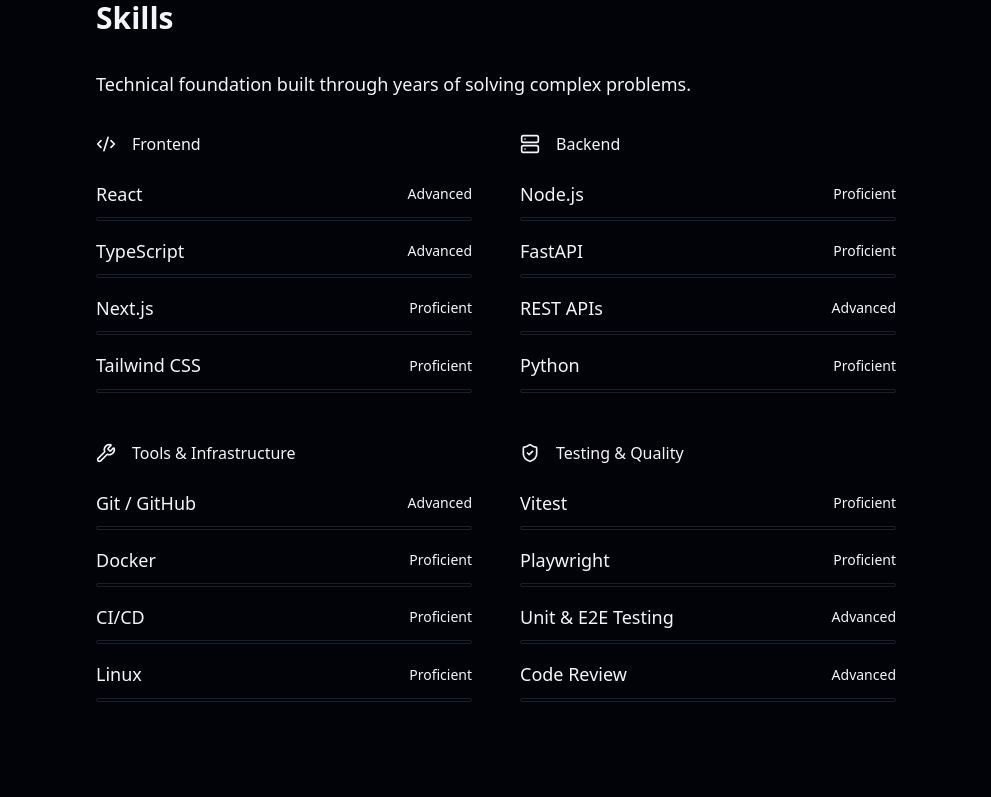
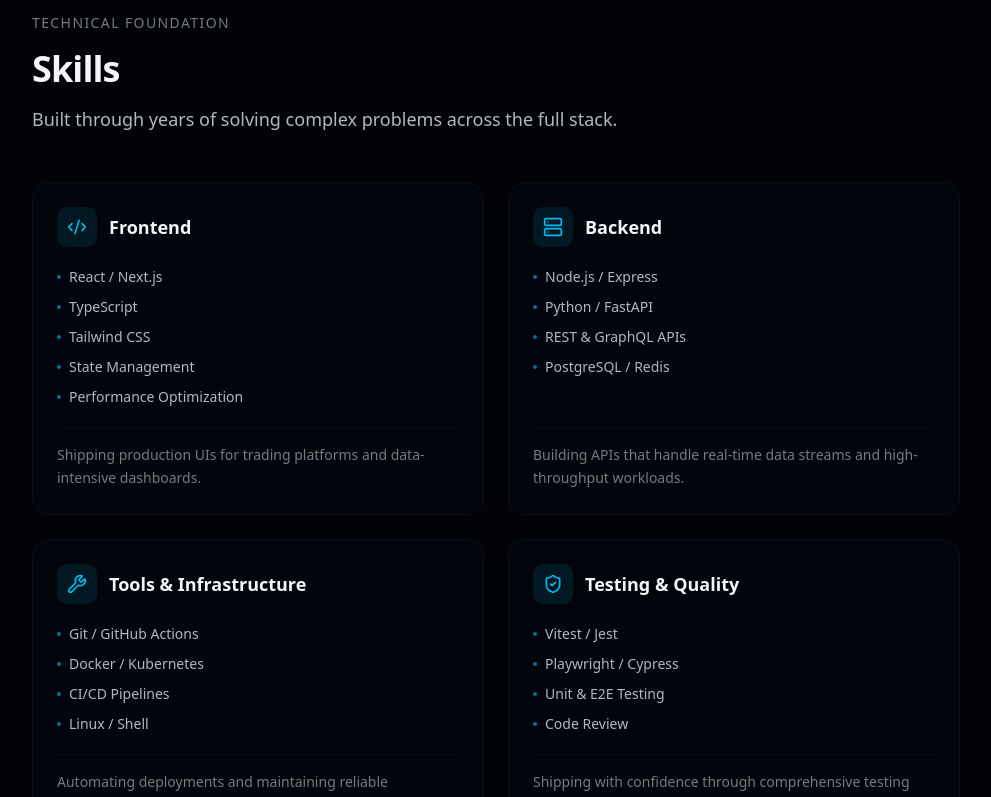
Before and after one commit to wangchengwei0122/Portfolio, a Next.js app: page / in a window 1280 px wide. Shown: the part 940-1737 px from the top of the page, without its empty margins (144-1135 px from the left). Built offline with nearby package versions, Linux system fonts and the light colour scheme.

Commit message:
refactor(layout): clean up and refactor page styles

```diff
--- a/components/sections/Skills.tsx
+++ b/components/sections/Skills.tsx
@@ -1,127 +1,180 @@
-"use client";
-import { motion } from "motion/react";
-import Section from "../layout/Section";
-import { Code2, Server, Wrench, ShieldCheck, LucideIcon } from "lucide-react";
-import { listStagger, sectionItem } from "@/lib/motion";
+"use client"
+import { motion } from "motion/react"
+import { Code2, Server, Wrench, ShieldCheck, LucideIcon } from "lucide-react"
+import { sectionContainer, listStagger, sectionItem } from "@/lib/motion"
 
-interface Skill {
-  name: string;
-  level?: "Advanced" | "Proficient" | "Familiar";
+/**
+ * ═══════════════════════════════════════════════════════════════════════════════
+ * SKILLS SECTION — Capability Cards
+ * ═══════════════════════════════════════════════════════════════════════════════
+ *
+ * Visual Style: Matches Projects card system
+ * - Subtle glass bg + border (no strong glow)
+ * - Hover: gentle lift + shadow
+ * - Content-first, value-oriented copy
+ */
+
+interface SkillCard {
+  title: string
+  icon: LucideIcon
+  skills: string[]
+  summary: string
 }
 
-interface SkillGroupProps {
-  title: string;
-  icon: LucideIcon;
-  skills: Skill[];
-}
-
-function SkillItem({ skill }: { skill: Skill }) {
-  const levelWidth = {
-    Advanced: "w-full",
-    Proficient: "w-4/5",
-    Familiar: "w-3/5",
-  };
-
-  return (
-    <div className="space-y-2">
-      <div className="flex items-center justify-between gap-4">
-        <span className="text-base md:text-lg font-normal leading-relaxed text-primary">
-          {skill.name}
-        </span>
-        {skill.level && (
-          <span className="text-sm font-normal leading-relaxed text-primary">
-            {skill.level}
-          </span>
-        )}
-      </div>
-      {skill.level && (
-        <div className="h-1 rounded-full border border-subtle overflow-hidden">
-          <div
-            className={`h-full bg-surface ${levelWidth[skill.level]}`}
-          />
-        </div>
-      )}
-    </div>
-  );
-}
-
-function SkillGroup({ title, icon: Icon, skills }: SkillGroupProps) {
-  return (
-    <div className="space-y-6">
-      <div className="flex items-center gap-4">
-        <Icon className="size-5 text-primary" />
-        <h3 className="text-base font-medium leading-normal text-primary">
-          {title}
-        </h3>
-      </div>
-      <div className="space-y-4">
-        {skills.map((skill, index) => (
-          <SkillItem key={index} skill={skill} />
-        ))}
-      </div>
-    </div>
-  );
-}
-
-export default function Skills() {
-  const skillGroups: SkillGroupProps[] = [
+const skillCards: SkillCard[] = [
   {
     title: "Frontend",
     icon: Code2,
     skills: [
-        { name: "React", level: "Advanced" },
-        { name: "TypeScript", level: "Advanced" },
-        { name: "Next.js", level: "Proficient" },
-        { name: "Tailwind CSS", level: "Proficient" },
+      "React / Next.js",
+      "TypeScript",
+      "Tailwind CSS",
+      "State Management",
+      "Performance Optimization",
     ],
+    summary: "Shipping production UIs for trading platforms and data-intensive dashboards.",
   },
   {
     title: "Backend",
     icon: Server,
     skills: [
-        { name: "Node.js", level: "Proficient" },
-        { name: "FastAPI", level: "Proficient" },
-        { name: "REST APIs", level: "Advanced" },
-        { name: "Python", level: "Proficient" },
+      "Node.js / Express",
+      "Python / FastAPI",
+      "REST & GraphQL APIs",
+      "PostgreSQL / Redis",
     ],
+    summary: "Building APIs that handle real-time data streams and high-throughput workloads.",
   },
   {
     title: "Tools & Infrastructure",
     icon: Wrench,
     skills: [
-        { name: "Git / GitHub", level: "Advanced" },
-        { name: "Docker", level: "Proficient" },
-        { name: "CI/CD", level: "Proficient" },
-        { name: "Linux", level: "Proficient" },
+      "Git / GitHub Actions",
+      "Docker / Kubernetes",
+      "CI/CD Pipelines",
+      "Linux / Shell",
     ],
+    summary: "Automating deployments and maintaining reliable infrastructure at scale.",
   },
   {
     title: "Testing & Quality",
     icon: ShieldCheck,
     skills: [
-        { name: "Vitest", level: "Proficient" },
-        { name: "Playwright", level: "Proficient" },
-        { name: "Unit & E2E Testing", level: "Advanced" },
-        { name: "Code Review", level: "Advanced" },
+      "Vitest / Jest",
+      "Playwright / Cypress",
+      "Unit & E2E Testing",
+      "Code Review",
     ],
+    summary: "Shipping with confidence through comprehensive testing strategies.",
   },
-  ];
+]
+
+function SkillCardComponent({ card }: { card: SkillCard }) {
+  const Icon = card.icon
 
   return (
-    <Section id="skills" title="Skills">
-      <p className="text-base md:text-lg font-normal leading-relaxed text-primary">
-        Technical foundation built through years of solving complex problems.
+    <div
+      className="group flex h-full flex-col rounded-2xl border border-border/40 bg-card/50 p-6 backdrop-blur-sm transition-all duration-300 hover:-translate-y-0.5 hover:border-accent/20 hover:bg-card/80 hover:shadow-md"
+    >
+      {/* Header: Icon + Title */}
+      <div className="mb-5 flex items-center gap-3">
+        <div className="flex size-10 items-center justify-center rounded-lg bg-accent/10">
+          <Icon className="size-5 text-accent" />
+        </div>
+        <h3 className="text-base font-semibold text-primary md:text-lg">
+          {card.title}
+        </h3>
+      </div>
+
+      {/* Skills List */}
+      <ul className="mb-5 flex-1 space-y-2.5">
+        {card.skills.map((skill) => (
+          <li
+            key={skill}
+            className="flex items-center gap-2 text-sm text-secondary-foreground"
+          >
+            <span className="size-1 rounded-full bg-accent/60" />
+            {skill}
+          </li>
+        ))}
+      </ul>
+
+      {/* Summary */}
+      <p className="border-t border-border/30 pt-4 text-sm leading-relaxed text-muted-foreground">
+        {card.summary}
       </p>
+    </div>
+  )
+}
+
+export default function Skills() {
+  return (
+    <section id="skills" className="relative py-24">
+      <motion.div
+        className="mx-auto max-w-5xl px-6 md:px-8 lg:px-12"
+        variants={sectionContainer}
+        initial="hidden"
+        whileInView="show"
+        viewport={{ amount: 0.15, once: true }}
+      >
+        {/* Section Header */}
+        <motion.header variants={sectionItem} className="mb-12 space-y-4">
+          <p className="text-sm font-medium uppercase tracking-widest text-muted-foreground">
+            Technical Foundation
+          </p>
+          <h2 className="text-3xl font-bold tracking-tight text-primary md:text-4xl">
+            Skills
+          </h2>
+          <p className="max-w-2xl text-base leading-relaxed text-secondary-foreground md:text-lg">
+            Built through years of solving complex problems across the full stack.
+          </p>
+        </motion.header>
+
+        {/* Skills Grid */}
         <motion.div
           variants={listStagger}
-        className="grid grid-cols-1 md:grid-cols-2 gap-12"
+          className="grid grid-cols-1 gap-6 sm:grid-cols-2"
         >
-        {skillGroups.map((group, index) => (
-          <motion.div key={index} variants={sectionItem}>
-            <SkillGroup {...group} />
+          {skillCards.map((card) => (
+            <motion.div key={card.title} variants={sectionItem}>
+              <SkillCardComponent card={card} />
             </motion.div>
           ))}
         </motion.div>
-    </Section>
-  );
+      </motion.div>
+    </section>
+  )
 }
+
+/**
+ * ═══════════════════════════════════════════════════════════════════════════════
+ * DESIGN DECISIONS
+ * ═══════════════════════════════════════════════════════════════════════════════
+ *
+ * 1. Card Style (Consistent with Projects)
+ *    - border-border/40 bg-card/50 backdrop-blur-sm
+ *    - rounded-2xl for premium feel
+ *    - No strong glow in default state
+ *
+ * 2. Hover Behavior
+ *    - -translate-y-0.5: minimal lift
+ *    - border-accent/20: subtle accent hint
+ *    - shadow-md: gentle shadow increase
+ *
+ * 3. Content Structure
+ *    - Icon + Title: establishes category
+ *    - Skills List: scannable, no progress bars
+ *    - Summary: value-oriented statement
+ *
+ * 4. Copy Style
+ *    - No "Advanced / Proficient" levels
+ *    - Focus on what I've built, not self-assessment
+ *    - Summary answers "what value do I bring?"
+ *
+ * 5. Visual Hierarchy
+ *    - Less prominent than Hero
+ *    - Equal weight with Projects (supporting content)
+ *    - Scannable 2x2 grid layout
+ *
+ * ═══════════════════════════════════════════════════════════════════════════════
+ */
```
Lines whose indentation alone changed are shown as unchanged.
